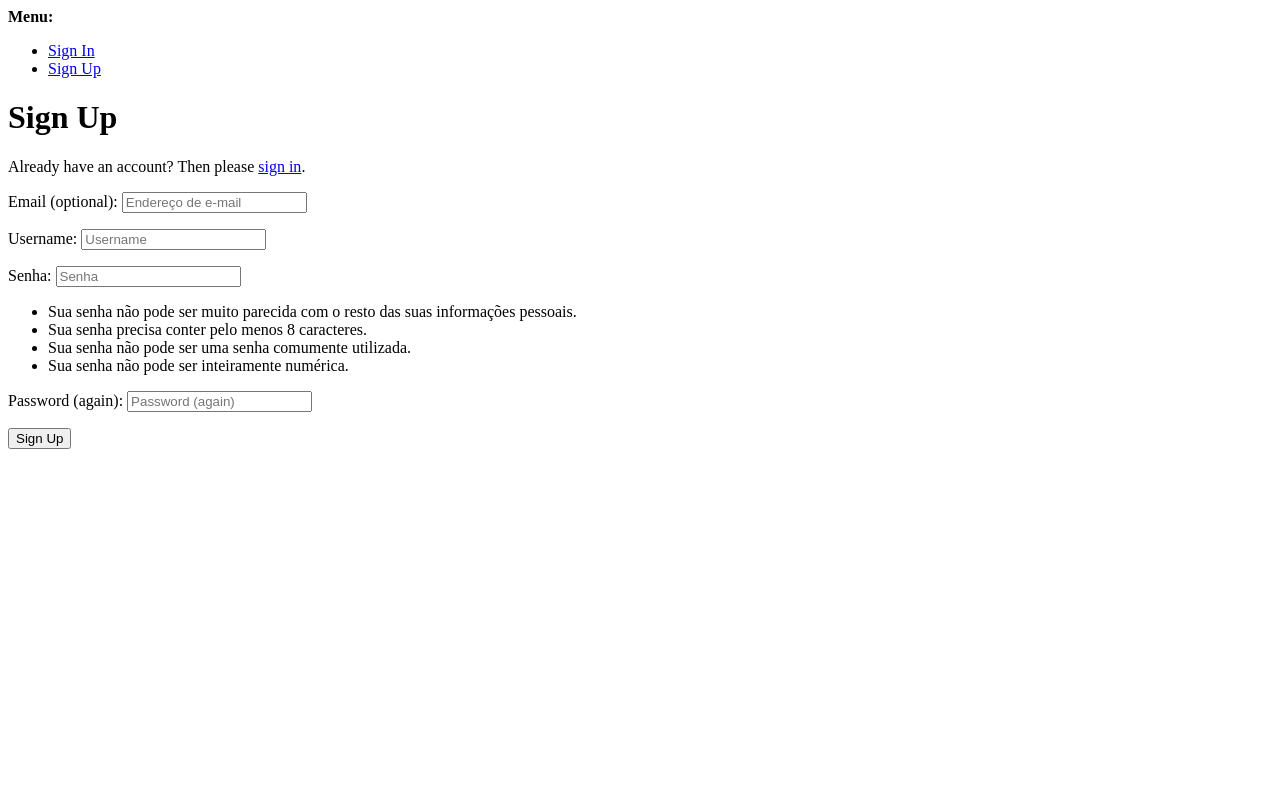
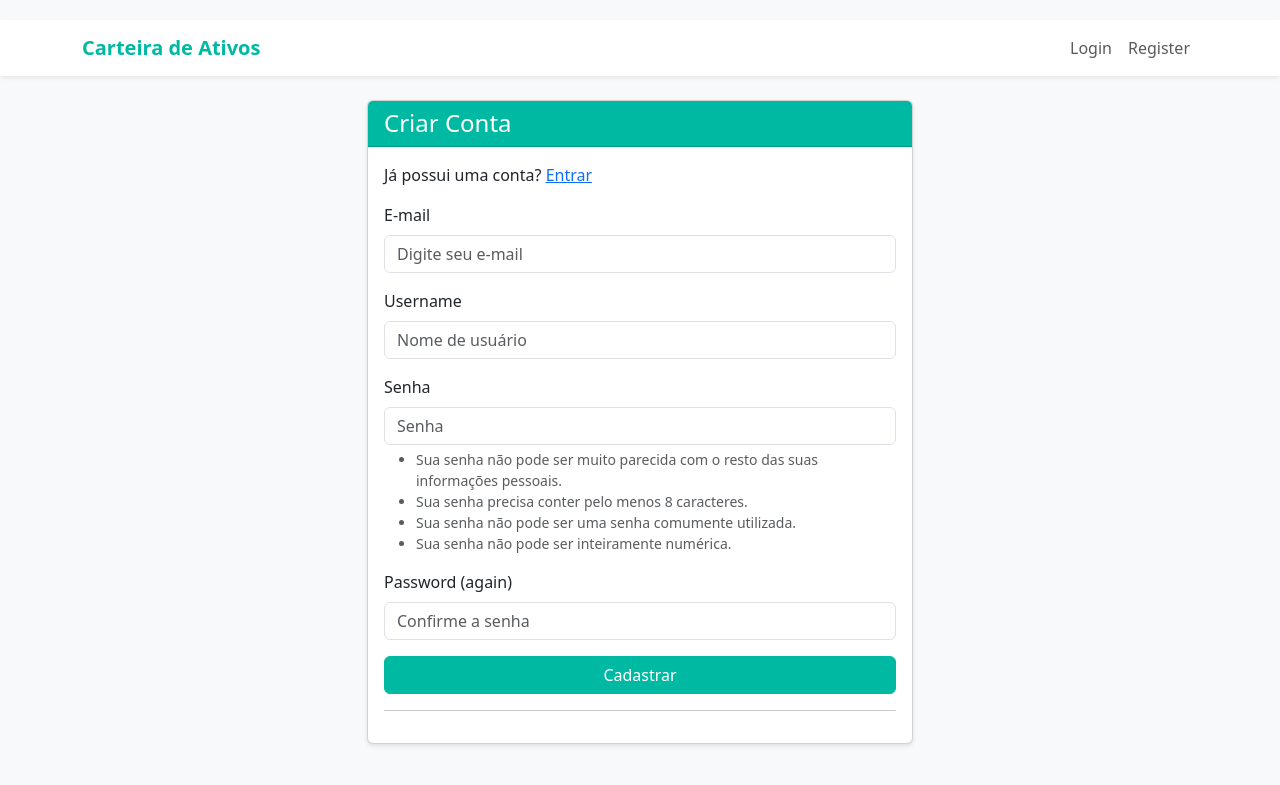
Before and after one commit to BlancoVinicius/Carteira, a Django app: page /accounts/signup/ in a window 1280 px wide. Shown: the top 785 px of the page. Run offline with Django 5.2, Linux system fonts and the light colour scheme; some libraries are stand-ins or nearby versions.

Commit message:
Tela cadastro por email

```diff
--- a/carteira/templates/carteira/acao_form.html
+++ b/carteira/templates/carteira/acao_form.html
@@ -57,7 +57,7 @@
           </div>
 
           <button type="submit" class="btn btn-primary">Salvar</button>
-          <a href="{% url 'carteira:index' %}" class="btn btn-secondary">Cancelar</a>
+          <a href="{% url 'contas:index' %}" class="btn btn-secondary">Cancelar</a>
         </form>
       </div>
     </div>
--- a/carteira/templates/carteira/operacao_form.html
+++ b/carteira/templates/carteira/operacao_form.html
@@ -47,7 +47,7 @@
           {% endif %}
           <br>
           <button type="submit" class="btn btn-primary">Salvar</button>
-          <a href="{% url 'carteira:index' %}" class="btn btn-secondary">Cancelar</a>
+          <a href="{% url 'contas:index' %}" class="btn btn-secondary">Cancelar</a>
         </form>
       </div>
     </div>
--- a/carteira/templates/carteira/posicoes.html
+++ b/carteira/templates/carteira/posicoes.html
@@ -95,7 +95,7 @@
     </div>
     {% else %}
     <div class="alert alert-info text-center shadow-sm">
-        Nenhuma posição cadastrada ainda.
+        Não existem posições abertas.
     </div>
     {% endif %}
 </div>
--- /dev/null
+++ b/contas/forms.py
@@ -0,0 +1,28 @@
+from allauth.account.forms import SignupForm
+
+class CustomSignupForm(SignupForm):
+
+    def __init__(self, *args, **kwargs):
+        super().__init__(*args, **kwargs)
+
+
+        self.fields["username"].widget.attrs.update({
+            "class": "form-control",
+            "placeholder": "Nome de usuário"
+        })
+
+        self.fields["email"].label = "E-mail"
+        self.fields["email"].widget.attrs.update({
+            "class": "form-control",
+            "placeholder": "Digite seu e-mail"
+        })
+
+        self.fields["password1"].widget.attrs.update({
+            "class": "form-control",
+            "placeholder": "Senha"
+        })
+
+        self.fields["password2"].widget.attrs.update({
+            "class": "form-control",
+            "placeholder": "Confirme a senha"
+        })
--- a/templates/account/login.html
+++ b/templates/account/login.html
@@ -23,10 +23,10 @@
                     {% csrf_token %}
 
                     <div class="mb-3">
-                        <label class="form-label" class="form-label">Email ou Usuário</label>
+                        <label class="form-label" class="form-label">Entre com o Email</label>
                         <input type="text" class="form-control"
                          name="login"
-                         placeholder="Nome de usuário"
+                         placeholder="Email"
                          autocomplete="username"
                          maxlength="150"
                          required
--- a/templates/account/signup.html
+++ b/templates/account/signup.html
@@ -1,45 +1,84 @@
-{% extends "account/base_entrance.html" %}
+{% extends "base.html" %}
+
 {% load allauth i18n %}
-{% block head_title %}
-    {% trans "Signup" %}
-{% endblock head_title %}
+
+{% block head_title %}{% trans "Criar Conta" %}{% endblock head_title %}
+
 {% block content %}
-    {% element h1 %}
-        {% trans "Sign Up" %}
-    {% endelement %}
-    {% setvar link %}
-        <a href="{{ login_url }}">
-        {% endsetvar %}
-        {% setvar end_link %}
-        </a>
-    {% endsetvar %}
-    {% element p %}
-        {% blocktranslate %}Already have an account? Then please {{ link }}sign in{{ end_link }}.{% endblocktranslate %}
-    {% endelement %}
+
+<div class="row justify-content-center">
+    <div class="col-md-6">
+
+        <div class="card">
+            <div class="card-header">
+                <h4 class="mb-0">Criar Conta</h4>
+            </div>
+
+            <div class="card-body">
+                <p>
+                    Já possui uma conta?
+                    <a href="{{ login_url }}">Entrar</a>
+                </p>
+
                 {% if not SOCIALACCOUNT_ONLY %}
                     {% url 'account_signup' as action_url %}
-        {% element form form=form method="post" action=action_url tags="entrance,signup" %}
-            {% slot body %}
+                    <form method="post" action="{{ action_url }}">
                         {% csrf_token %}
-                {% element fields form=form unlabeled=True %}
-                {% endelement %}
+
+                        {% for field in form %}
+                            <div class="mb-3">
+
+                                <!-- Label -->
+                                {% if field.label %}
+                                    <label class="form-label" for="{{ field.id_for_label }}">
+                                        {{ field.label }}
+                                    </label>
+                                {% endif %}
+
+                                <!-- Input -->
+                                {{ field }}
+
+                                <!-- Mensagens de regras / help_text -->
+                                {% if field.help_text %}
+                                    <div class="form-text text-muted small">
+                                        {{ field.help_text|safe }}
+                                    </div>
+                                {% endif %}
+
+                                <!-- Erros do campo -->
+                                {% if field.errors %}
+                                    <div class="text-danger small">
+                                        {{ field.errors }}
+                                    </div>
+                                {% endif %}
+                            </div>
+                        {% endfor %}
+
                         {{ redirect_field }}
-            {% endslot %}
-            {% slot actions %}
-                {% element button tags="prominent,signup" type="submit" %}
-                    {% trans "Sign Up" %}
-                {% endelement %}
-            {% endslot %}
-        {% endelement %}
+
+                        <div class="d-grid gap-2">
+                            <button type="submit" class="btn btn-primary w-100">
+                                Cadastrar
+                            </button>
+                        </div>
+                    </form>
                 {% endif %}
+
                 {% if PASSKEY_SIGNUP_ENABLED %}
-        {% element hr %}
-        {% endelement %}
-        {% element button href=signup_by_passkey_url tags="prominent,signup,outline,primary" %}
-            {% trans "Sign up using a passkey" %}
-        {% endelement %}
+                    <hr>
+                    <a href="{{ signup_by_passkey_url }}" class="btn btn-outline-primary w-100">
+                        Cadastrar usando Passkey
+                    </a>
                 {% endif %}
+
                 {% if SOCIALACCOUNT_ENABLED %}
+                    <hr>
                     {% include "socialaccount/snippets/login.html" with page_layout="entrance" %}
                 {% endif %}
+
+            </div>
+        </div>
+    </div>
+</div>
+
 {% endblock content %}
```
Also changed, not shown: setup/settings.py (+12 -1 lines). Lines whose indentation alone changed are shown as unchanged.
